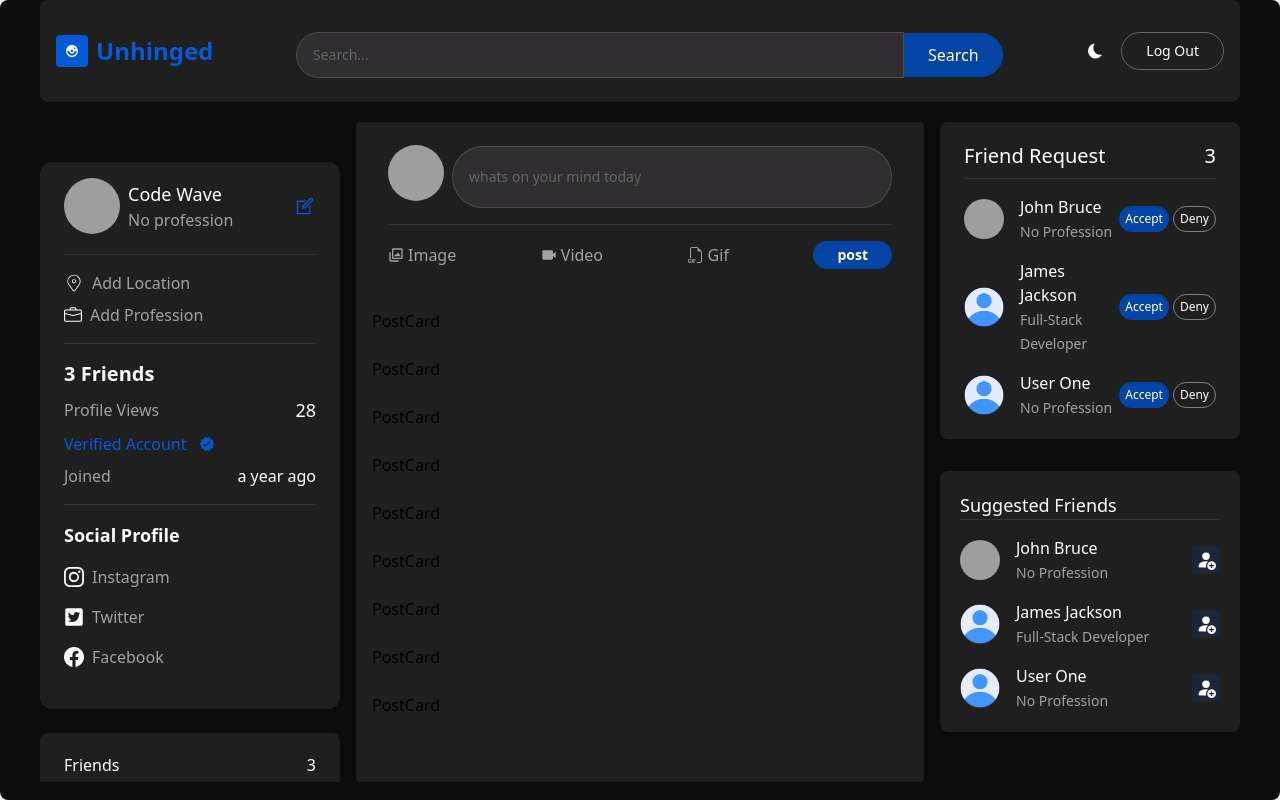
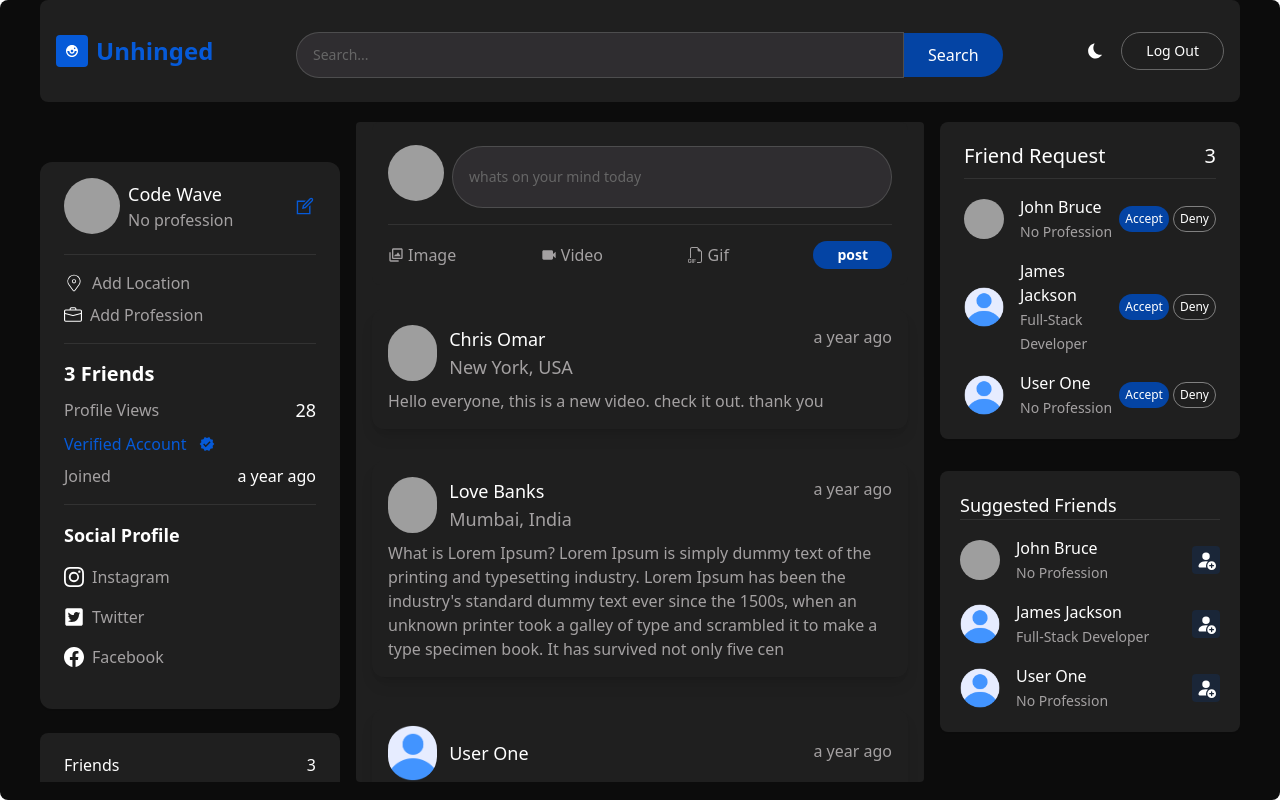
Before and after one commit to varshaislur/Unhinged, a React (Create React App) app in the folder unhinged_frontend/: page / in a window 1280 px wide. Built offline with nearby package versions, Linux system fonts and the light colour scheme; grey boxes are pictures that could not be loaded.

Commit message:
postCard in progress

```diff
--- a/unhinged_frontend/src/components/PostCard.jsx
+++ b/unhinged_frontend/src/components/PostCard.jsx
@@ -1,8 +1,52 @@
-import React from 'react'
+import React, { useState } from 'react'
+import { Link } from 'react-router-dom';
+import userProfile from '../assets/userprofile.png'
+import moment from 'moment';
 
-const PostCard = () => {
+const PostCard = ({post ,user , deletePost ,likePost}) => {
+  const [showAll, setShowAll] = useState(0);
+  const [showReply, setShowReply] = useState(0);
+  const [comments, setComments] = useState([]);
+  const [loading, setLoading] = useState(false);
+  const [replyComments, setReplyComments] = useState(0);
+  const [showComments, setShowComments] = useState(0);
+
   return (
-    <div>PostCard</div>
+   <div className='mb-2 bg-primary p-4 rounded-xl  shadow-lg hover:shadow-2xl'>
+    <div className='flex gap-3 items-center mb-2'>
+      <Link to={"/profile/"+post?.userId?._id}>
+      <img src={post?.userId?.profileUrl ?? userProfile} alt="alternate" className='w-14 h-14 object-cover rounded-full' />
+
+      </Link>
+      <div className='w-full flex justify-between'>
+        <div className='font-medium text-lg text-ascent-1'>
+          <Link to={"/profile/"+post?.userId?._id}>
+          <p className='font-medium text-lg text-ascent-1'>
+          {post?.userId?.firstName} {post?.userId?.lastName}
+          </p>
+          </Link>
+          <span className='text-ascent-2'>
+            {post?.userId?.location}
+
+          </span>
+        </div>
+        <span className='text-ascent-2'>
+        {moment(post?.createdAt ?? "2023-05-25").fromNow()}
+
+      </span>
+
+      </div>
+
+
+    </div>
+    <p className='text-ascent-2'>
+      {
+        showAll ===post?._id ? post?.description : post?.description.slice(0,300)
+      }
+
+    </p>
+
+   </div>
   )
 }
 
```
